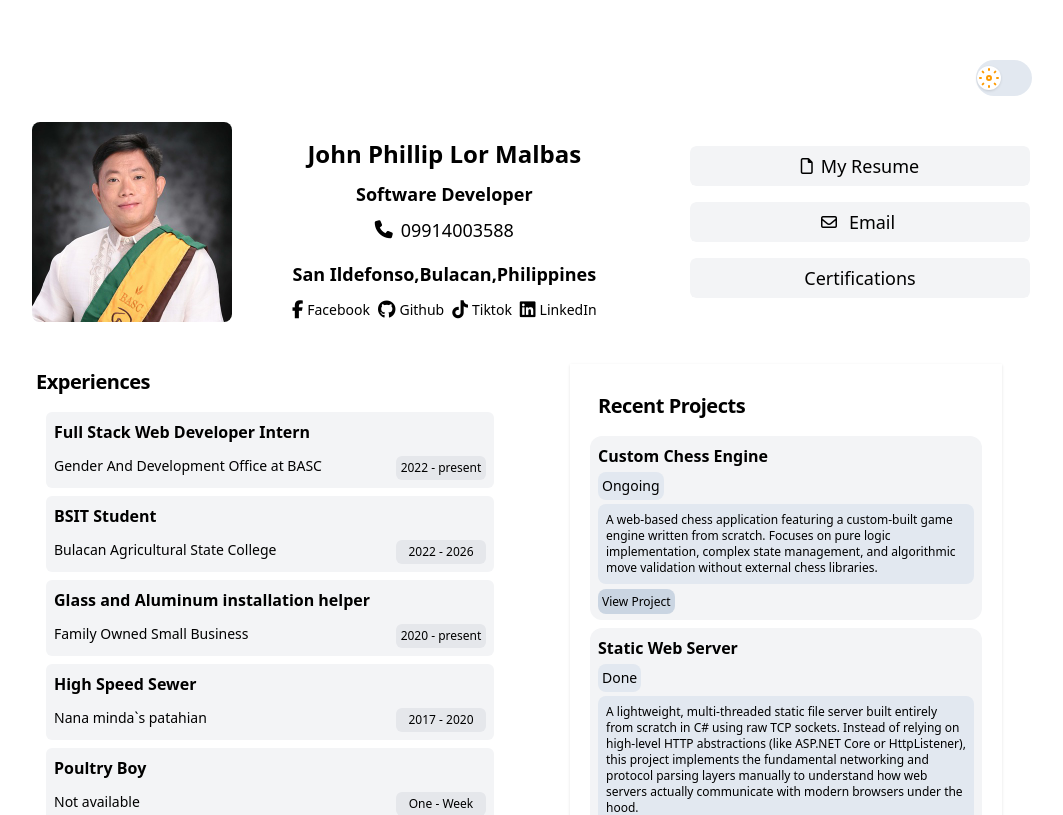
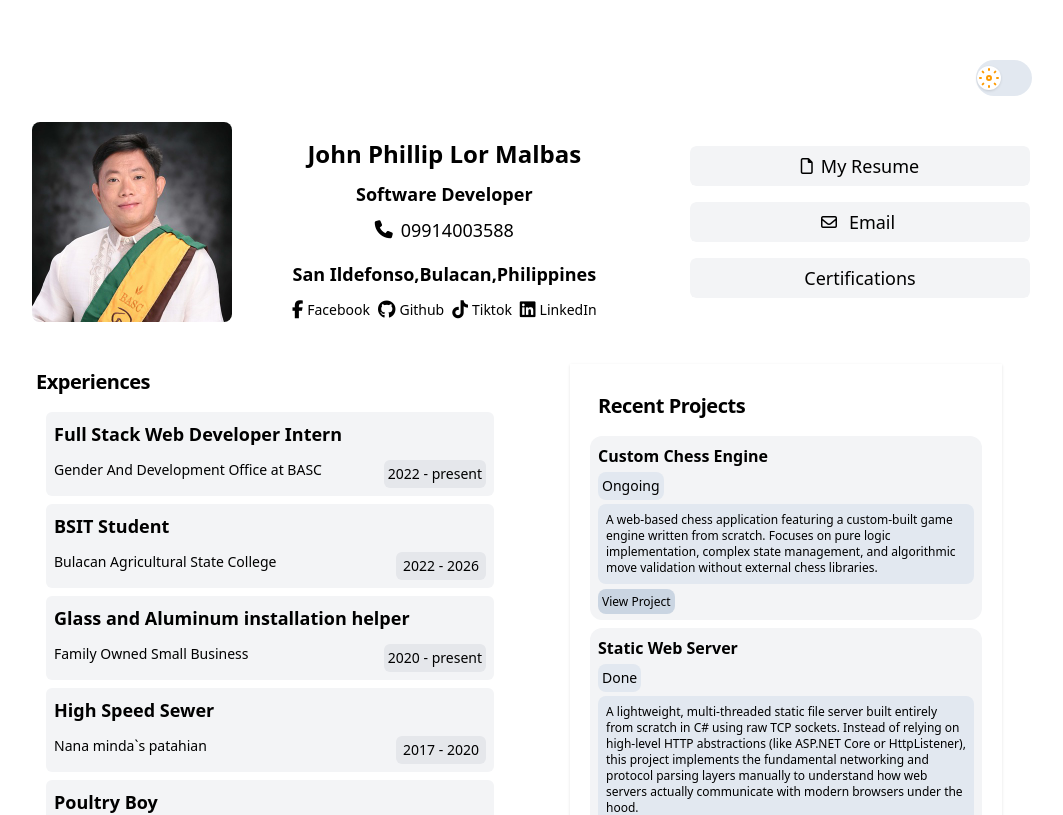
Before and after one commit to Zaido219/personal-portfolio, a React (Vite) app: page / in a window 1280 px wide. Shown: the top 815 px of the page, without its empty margins (112-1175 px from the left). Built offline with nearby package versions, Linux system fonts and the light colour scheme.

Commit message:
style:WIP Updating font sizes for all sections

```diff
--- a/src/components/Ui/WorkExperienceItem.tsx
+++ b/src/components/Ui/WorkExperienceItem.tsx
@@ -10,11 +10,11 @@ const WorkExperienceItem = ({
   return (
     <HoverCards>
       <div className="flex flex-col md:gap-1 p-1 rounded-md w-xs md:w-md dark:text-zinc-300">
-        <strong className="p-1 text-md md:text-md dark:text-zinc-300">{workTitle}</strong>
+        <strong className="p-1 text-md md:text-lg dark:text-zinc-300">{workTitle}</strong>
         <div className="flex justify-between gap-1 p-1">
-          <p className="text-sm md:text-sm dark:text-zinc-300">{workCompany}</p>
-          <div className="text-sm md:text-xs flex justify-between gap-2">
-            <span className="flex justify-center align-items-center md:min-w-[90px] bg-gray-200 dark:bg-zinc-800 text-xs md:text-xs p-1 rounded-md dark:text-zinc-300">
+          <p className="text-sm md:text-md dark:text-zinc-300">{workCompany}</p>
+          <div className="text-sm md:text-sm flex justify-between gap-2">
+            <span className="flex justify-center align-items-center md:min-w-[90px] bg-gray-200 dark:bg-zinc-800 text-xs md:text-sm p-1 rounded-md dark:text-zinc-300">
               {startDate} - {endDate}
             </span>
           </div>
```
